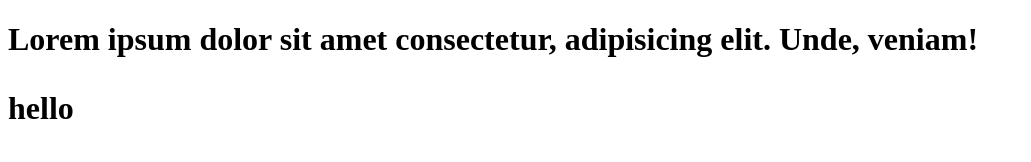
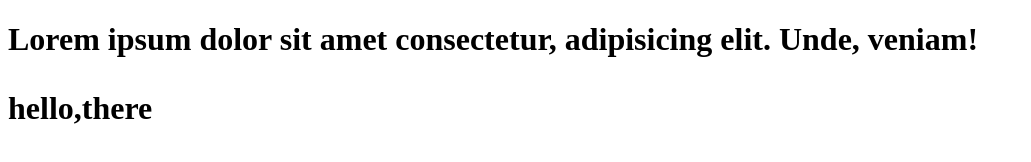
Before and after one commit to darshiB27/Learn_git_three, a plain HTML site: page index.html in a window 1280 px wide. Shown: the whole page, without its empty margins (0-1031 px from the left). Drawn offline with Linux system fonts and the light colour scheme.

```diff
--- a/index.html
+++ b/index.html
@@ -9,7 +9,7 @@
     <h1>
         Lorem ipsum dolor sit amet consectetur, adipisicing elit. Unde, veniam!
         <p>
-            hello
+            hello,there
         </p>
     </h1>
 </body>
```
